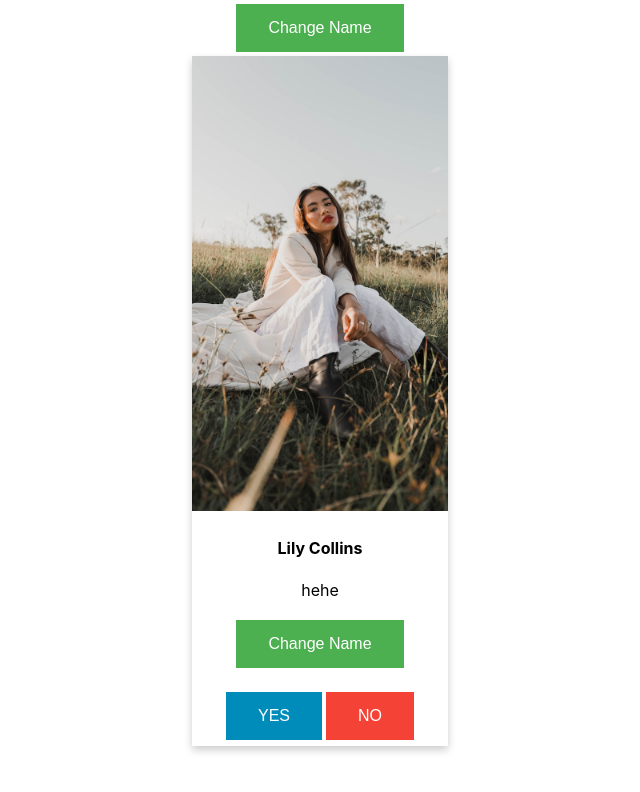
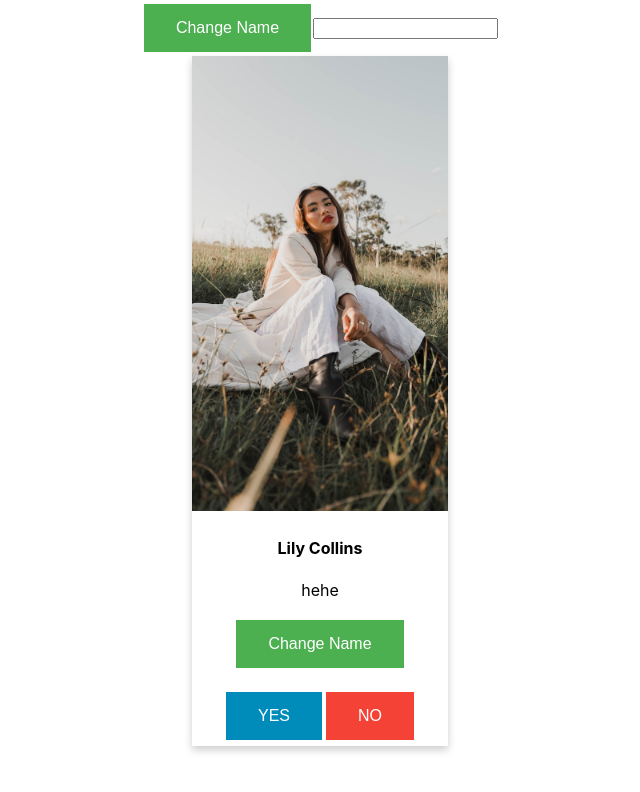
Before and after one commit to NirmalSankalana/React-Course, a React (Create React App) app in the folder react-basics/: page / in a window 1280 px wide. Shown: the top 792 px of the page, without its empty margins (320-960 px from the left). Built offline with nearby package versions, Linux system fonts and the light colour scheme.

Commit message:
two way binding

```diff
--- a/react-basics/src/App.js
+++ b/react-basics/src/App.js
@@ -5,6 +5,9 @@
 
 function App() {
   const [name, setName] = useState("Lily Collins");
+  const changeInputHandler = (e) => {
+    setName(e.target.value);
+  };
   const buttonsMarkup = (
     <div>
       <button className="button button2">YES</button>
@@ -19,6 +22,7 @@
       <button className="button" onClick={() => changeNameHandler("Fuck You")}>
         Change Name
       </button>
+      <input onChange={changeInputHandler} />
       <Card
         avatar={person1}
         name={name}
```
